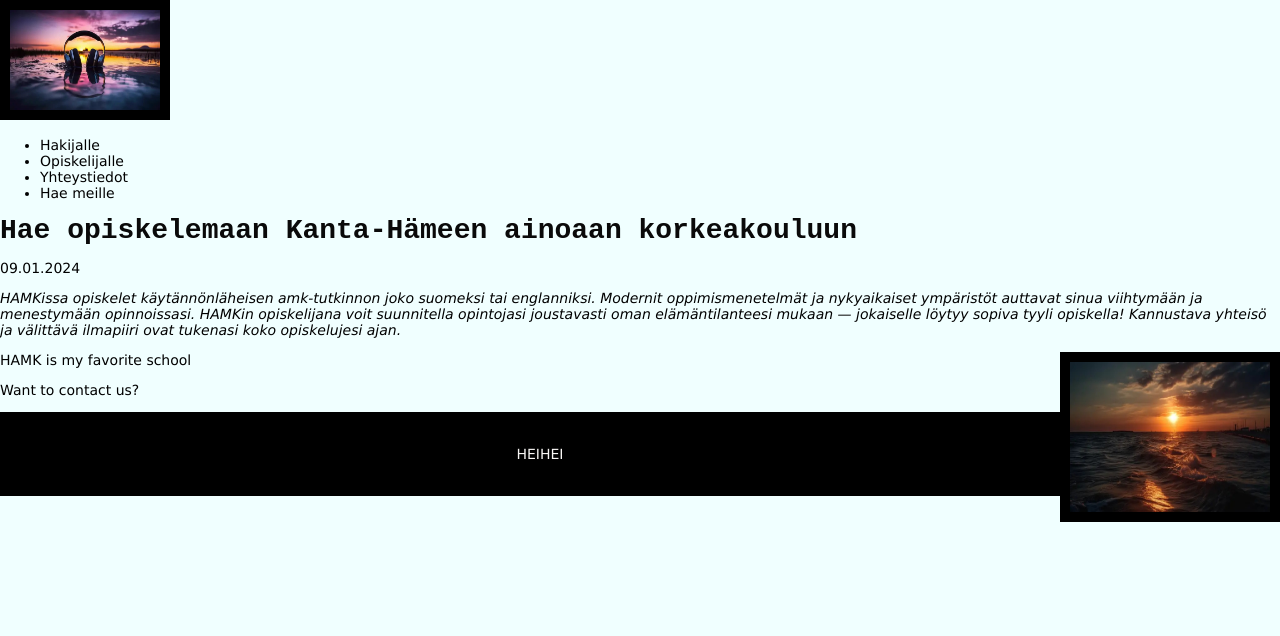
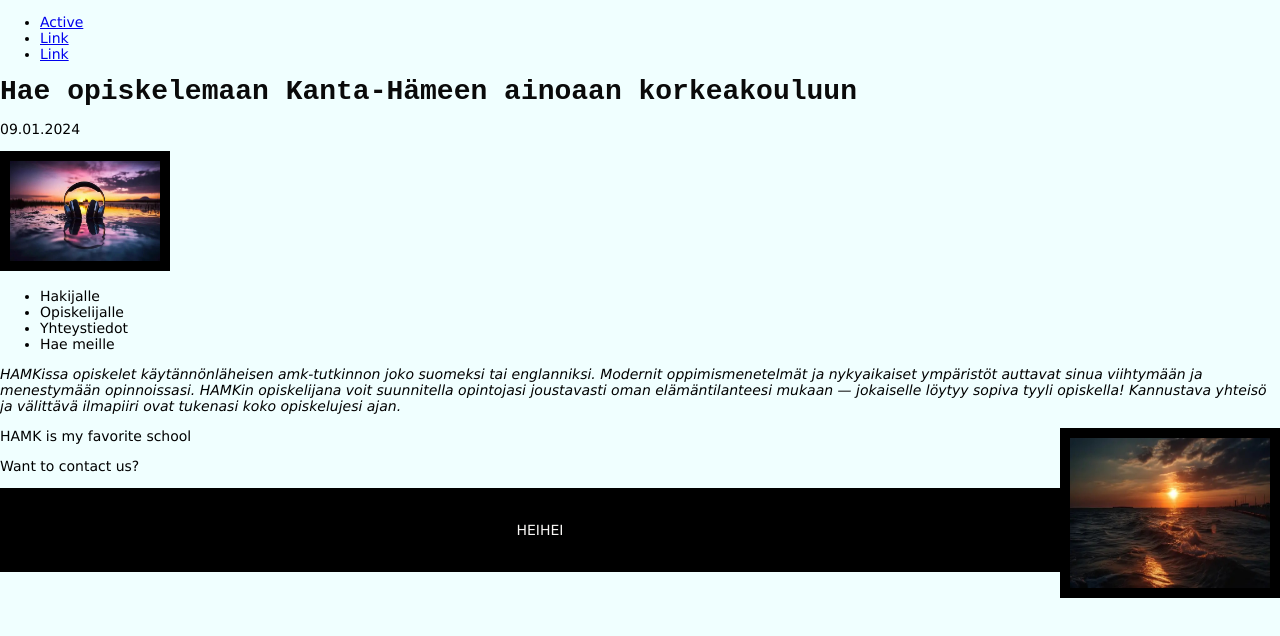
Before and after one commit to BabyYoda17/Staattinen-verkkosivu-individual, a plain HTML site: page exercises/exercise1.html in a window 1280 px wide. Drawn offline with Linux system fonts and the light colour scheme.

Commit message:
Update exercise1.html

```diff
--- a/exercises/exercise1.html
+++ b/exercises/exercise1.html
@@ -7,6 +7,21 @@
     <link rel="stylesheet" href="../css/style.css">
 </head>
 <body>
+  <ul class="nav nav-tabs">
+    <li class="nav-item">
+      <a class="nav-link active" href="#!">Active</a>
+    </li>
+    <li class="nav-item">
+      <a class="nav-link" href="#!">Link</a>
+    </li>
+    <li class="nav-item">
+      <a class="nav-link" href="#!">Link</a>
+    </li>
+  </ul>
+  <div><h1>Hae opiskelemaan Kanta-Hämeen ainoaan korkeakouluun</h1></div>
+    <p>09.01.2024</p>
+
+
     <div>
         <img src="../images/img1.jpg" alt="Headphones" title="Headphones" width="150" height="100">
         <ul>
@@ -16,8 +31,6 @@
             <li>Hae meille</li>
         </ul>
     </div>
-    <div><h1>Hae opiskelemaan Kanta-Hämeen ainoaan korkeakouluun</h1></div>
-    <p>09.01.2024</p>
 
     <div><p><i>HAMKissa opiskelet käytännönläheisen amk-tutkinnon joko suomeksi tai englanniksi. Modernit oppimismenetelmät ja nykyaikaiset ympäristöt auttavat sinua viihtymään ja menestymään opinnoissasi.
          HAMKin opiskelijana voit suunnitella opintojasi joustavasti oman elämäntilanteesi mukaan — jokaiselle löytyy sopiva tyyli opiskella! Kannustava yhteisö ja välittävä ilmapiiri ovat tukenasi koko opiskelujesi ajan.</i></p></div>
```
